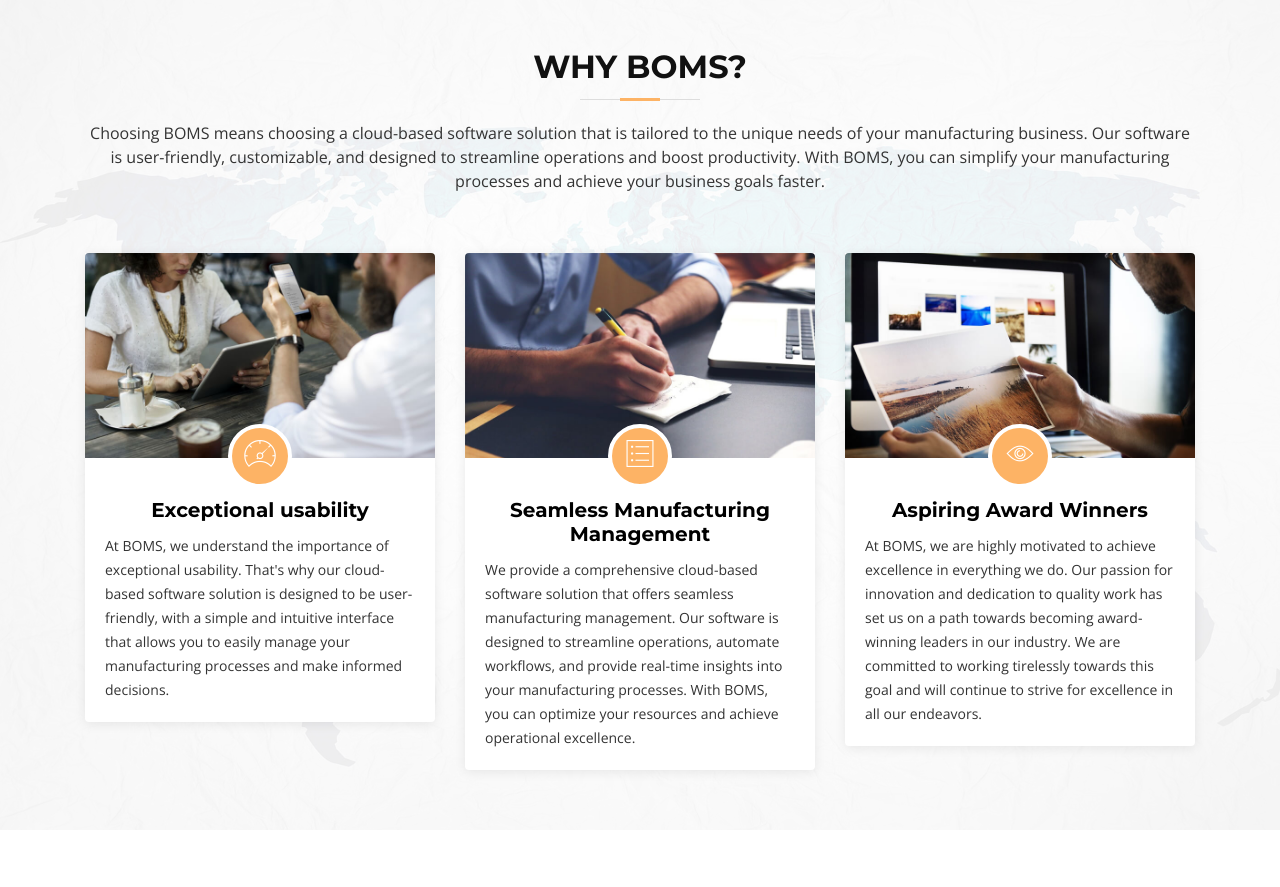
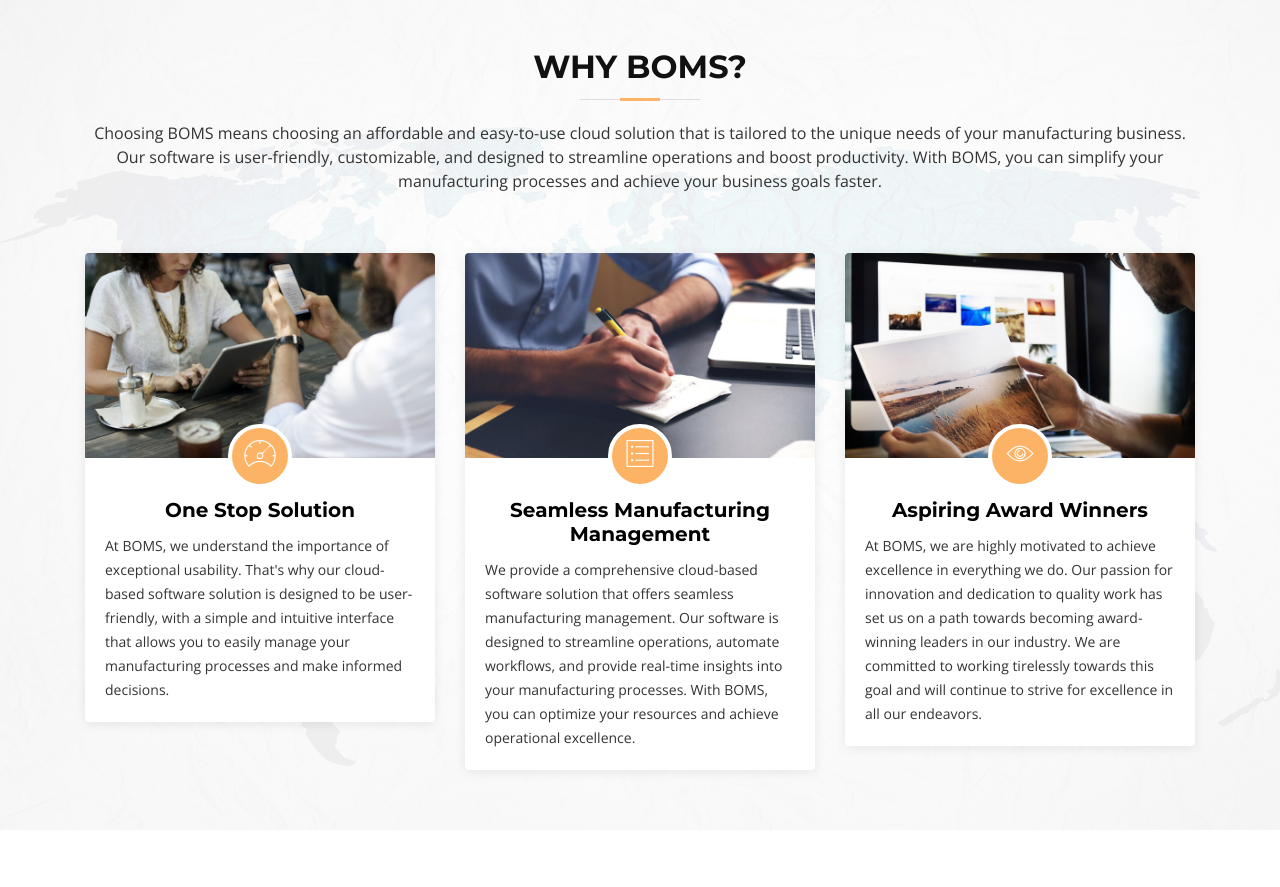
Before and after one commit to ManishBhushan/goboms, a plain HTML site: page index.html in a window 1280 px wide. Shown: the part 1020-1907 px from the top of the page. Drawn offline with nearby package versions, Linux system fonts and the light colour scheme; files whose address does not match are found by name.

Commit message:
on call 10

```diff
--- a/index.html
+++ b/index.html
@@ -155,7 +155,11 @@
 
         <header class="section-header">
           <h3>Why BOMS?</h3>
-          <p>Choosing BOMS means choosing a cloud-based software solution that is tailored to the unique needs of your manufacturing business. Our software is user-friendly, customizable, and designed to streamline operations and boost productivity. With BOMS, you can simplify your manufacturing processes and achieve your business goals faster.</p>
+          <!-- <p>Choosing BOMS means choosing a cloud-based software solution that is tailored to the unique needs of your manufacturing business. Our software is user-friendly, customizable, and designed to streamline operations and boost productivity. With BOMS, you can simplify your manufacturing processes and achieve your business goals faster.</p> -->
+
+          <p>Choosing BOMS means choosing an affordable and easy-to-use cloud solution that is tailored to the unique needs of your manufacturing business. Our software is user-friendly, customizable, and designed to streamline operations and boost productivity. With BOMS, you can simplify your manufacturing processes and achieve your business goals faster.</p>
+
+          <!-- <p>Choosing BOMS means choosing an affordable and easy-to-use Software as a Service for SMBs in manufacturing provides multiple modules that streamline processes, improve efficiency, enhance visibility of operations. These in turn reduce downtime and reduce costs. And the best part? You don't need to be a tech genius to use it!</p> -->
         </header>
 
         <div class="row about-cols">
@@ -166,7 +170,7 @@
                 <img src="img/about-mission.jpg" alt="" class="img-fluid">
                 <div class="icon"><i class="ion-ios-speedometer-outline"></i></div>
               </div>
-              <h2 class="title"><a href="">Exceptional usability</a></h2>
+              <h2 class="title"><a href="">One Stop Solution</a></h2>
               <p>
                 At BOMS, we understand the importance of exceptional usability. That's why our cloud-based software solution is designed to be user-friendly, with a simple and intuitive interface that allows you to easily manage your manufacturing processes and make informed decisions.
               </p>
```
